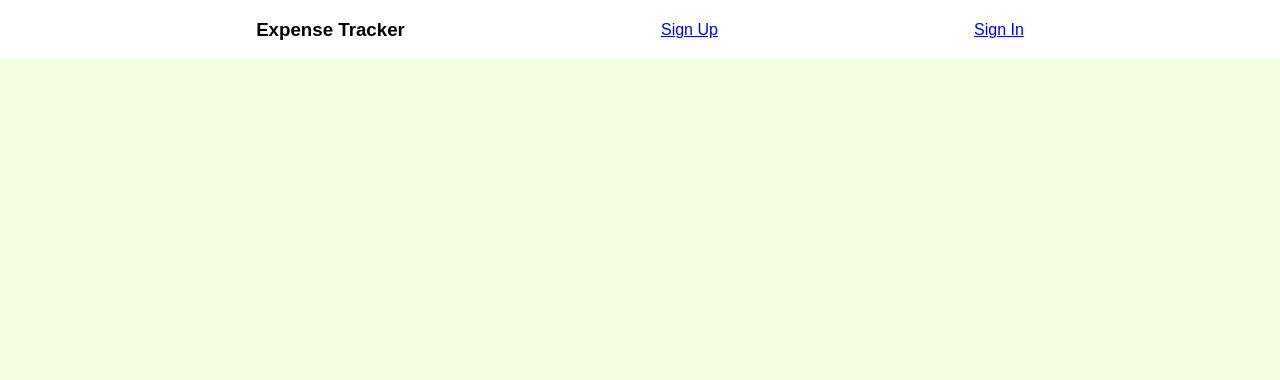
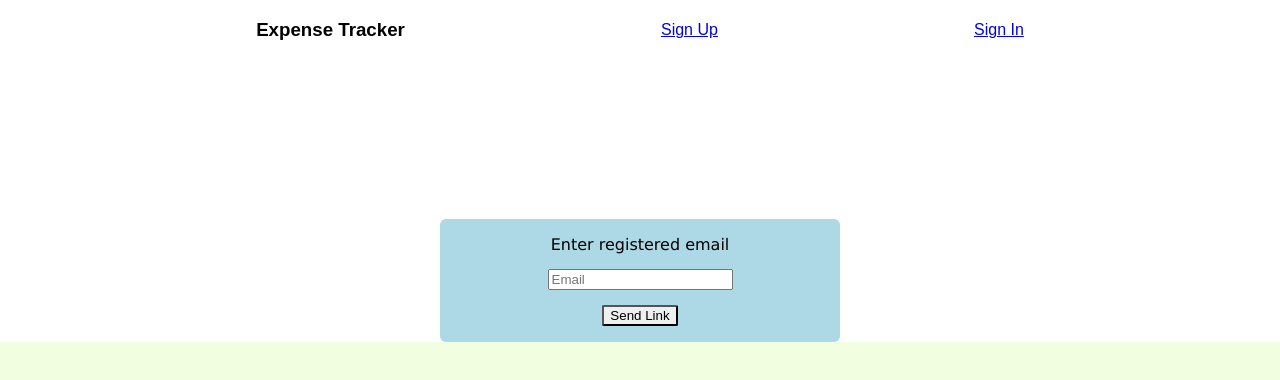
Before and after one commit to itsmeAYUSH/ExpenseTracker2.0, a React (Create React App) app: page /forgotPassword in a window 1280 px wide. Shown: the top 380 px of the page. Built offline with nearby package versions, Linux system fonts and the light colour scheme.

Commit message:
Add files via upload
verify email

```diff
--- a/src/App.js
+++ b/src/App.js
@@ -7,6 +7,7 @@ import SignIn from "./Components/Pages/SignIn/SignIn";
 import Welcome from "./Components/Pages/Welcome/Welcome";
 import IncompleteProfile from "./Components/Pages/IncompleteProfile/IncompleteProfile";
 import { LoginContextProvider } from "./Components/Context/LoginContext";
+import ForgotPassword from "./Components/Pages/ForgotPassword/ForgotPassword";
 
 function App() {
   return (
@@ -28,6 +29,9 @@ function App() {
         <Route path="/incompleteProfile">
           <IncompleteProfile />
         </Route>
+        <Route path="/forgotPassword">
+          <ForgotPassword />
+        </Route>
       </LoginContextProvider>
     </React.Fragment>
   );
--- /dev/null
+++ b/src/Components/Layout/UI/Form.js
@@ -0,0 +1,11 @@
+import classes from "./Form.module.css";
+
+const Form = (props) => {
+  return (
+    <form className={classes.Form} onSubmit={props.onSubmit}>
+      {props.children}
+    </form>
+  );
+};
+
+export default Form;
--- /dev/null
+++ b/src/Components/Layout/UI/Form.module.css
@@ -0,0 +1,28 @@
+.Form {
+    font-family: "Lucida Sans", "Lucida Sans Regular", "Lucida Grande",
+      "Lucida Sans Unicode", Geneva, Verdana, sans-serif;
+    margin: 10rem auto;
+    width: 95%;
+    max-width: 25rem;
+    border-radius: 6px;
+    padding: 1rem;
+    text-align: center;
+    background-color: lightblue;
+    display: flex;
+    flex-direction: column;
+    align-items: center;
+  }
+
+  .Form div {
+    display: flex;
+    flex-direction: column;
+  }
+
+  .Form input {
+    margin: 4%;
+  }
+
+  .Form button {
+    display: inline-block;
+    border-radius: 2px;
+  }
--- /dev/null
+++ b/src/Components/Pages/ForgotPassword/ForgotPassword.js
@@ -0,0 +1,47 @@
+import { useRef,useState } from "react";
+import Form from "../../Layout/UI/Form";
+
+
+const ForgotPassword = () => {
+    const forgotEmailRef = useRef("");
+    const [successMessage, setSuccessMessage] = useState("");
+    const forgotSubmitHandler = async (event) => {
+      event.preventDefault();
+      const forgotEmailValue = forgotEmailRef.current.value;
+      const response = await fetch(
+        "https://identitytoolkit.googleapis.com/v1/accounts:sendOobCode?key=AIzaSyBkbQXz7lJKNU-7T6SEpXkPqb22k2yINFg",
+        {
+          method: "POST",
+          body: JSON.stringify({
+            email: forgotEmailValue,
+            requestType: "PASSWORD_RESET",
+          }),
+          headers: {
+            "Content-Type": "application/json",
+          },
+        }
+      );
+      const data = await response.json();
+      if (response.ok) {
+        console.log(data.email);
+        setSuccessMessage("Sent verify mail to your account...");
+      } else {
+        setSuccessMessage(data.error.message);
+      }
+    };
+  return (
+      <Form onSubmit={forgotSubmitHandler}>
+        <label>Enter registered email</label>
+        <input
+          id="forgotEmailId"
+          type="text"
+          placeholder="Email"
+          ref={forgotEmailRef}
+        ></input>
+        <button>Send Link</button>
+        {!!successMessage && <h4>{successMessage}</h4>}
+      </Form>
+  );
+};
+
+export default ForgotPassword;
--- a/src/Components/Pages/IncompleteProfile/IncompleteProfile.js
+++ b/src/Components/Pages/IncompleteProfile/IncompleteProfile.js
@@ -1,7 +1,8 @@
-import classes from "./IncompleteProfile.module.css";
+// import classes from "./IncompleteProfile.module.css";
 import React, { useContext, useEffect, useState } from "react";
 import { useRef } from "react";
 import LoginContext from "../../Context/LoginContext";
+import Form from "../../Layout/UI/Form";
 
 const IncompleteProfile = () => {
   const [displayNameValue, setDisplayNameValue] = useState("");
@@ -71,8 +72,7 @@ const IncompleteProfile = () => {
   return (
     <React.Fragment>
       <h1>Profile Incomplete Page</h1>
-      <form
-        className={classes.IncompleteProfile}
+      <Form
         onSubmit={updateDetailsHandler}
       >
         <h3>Contact Details</h3>
@@ -91,7 +91,7 @@ const IncompleteProfile = () => {
           />
         </div>
         <button>Update Details</button>
-      </form>
+      </Form>
     </React.Fragment>
   );
 };
--- a/src/Components/Pages/SignIn/SignIn.js
+++ b/src/Components/Pages/SignIn/SignIn.js
@@ -1,8 +1,9 @@
 import React, { useContext } from "react";
 import { useRef } from "react";
-import { useHistory } from "react-router-dom";
+import { Link, useHistory } from "react-router-dom";
 import LoginContext from "../../Context/LoginContext";
-import classes from "./SignIn.module.css";
+// import classes from "./SignIn.module.css";
+import Form from "../../Layout/UI/Form";
 
 const SignIn = () => {
   const emailRef = useRef("");
@@ -49,7 +50,7 @@ const SignIn = () => {
     }
   };
   return (
-    <form onSubmit={signInSubmitHandler} className={classes.signIn}>
+    <Form onSubmit={signInSubmitHandler}>
     <div>
       <h3>Sign In</h3>
     </div>
@@ -68,7 +69,8 @@ const SignIn = () => {
       />
     </div>
     <button>Sign In</button>
-  </form>
-);
+    <Link to="/forgotPassword">Forgot Password?</Link>
+  </Form>
+  );
 };
 export default SignIn;
--- a/src/Components/Pages/SignUp/SignUp.js
+++ b/src/Components/Pages/SignUp/SignUp.js
@@ -1,6 +1,8 @@
 import { useRef, useState } from "react";
 import { useHistory } from "react-router-dom";
 import classes from "./SignUp.module.css";
+import Form from "../../Layout/UI/Form";
+
 const SignUp = () => {
   const emailRef = useRef("");
   const pswdRef = useRef("");
@@ -64,7 +66,7 @@ const SignUp = () => {
     }
   };
   return (
-    <form onSubmit={signUpSubmitHandler} className={classes.signUp}>
+    <Form onSubmit={signUpSubmitHandler} className={classes.signUp}>
       <div>
         <h3>Sign Up</h3>
       </div>
@@ -92,7 +94,7 @@ const SignUp = () => {
         {confirmValid && <p>Please Match the Password</p>}
       </div>
       <button>Sign Up</button>
-    </form>
+    </Form>
   );
 };
 export default SignUp;
```
